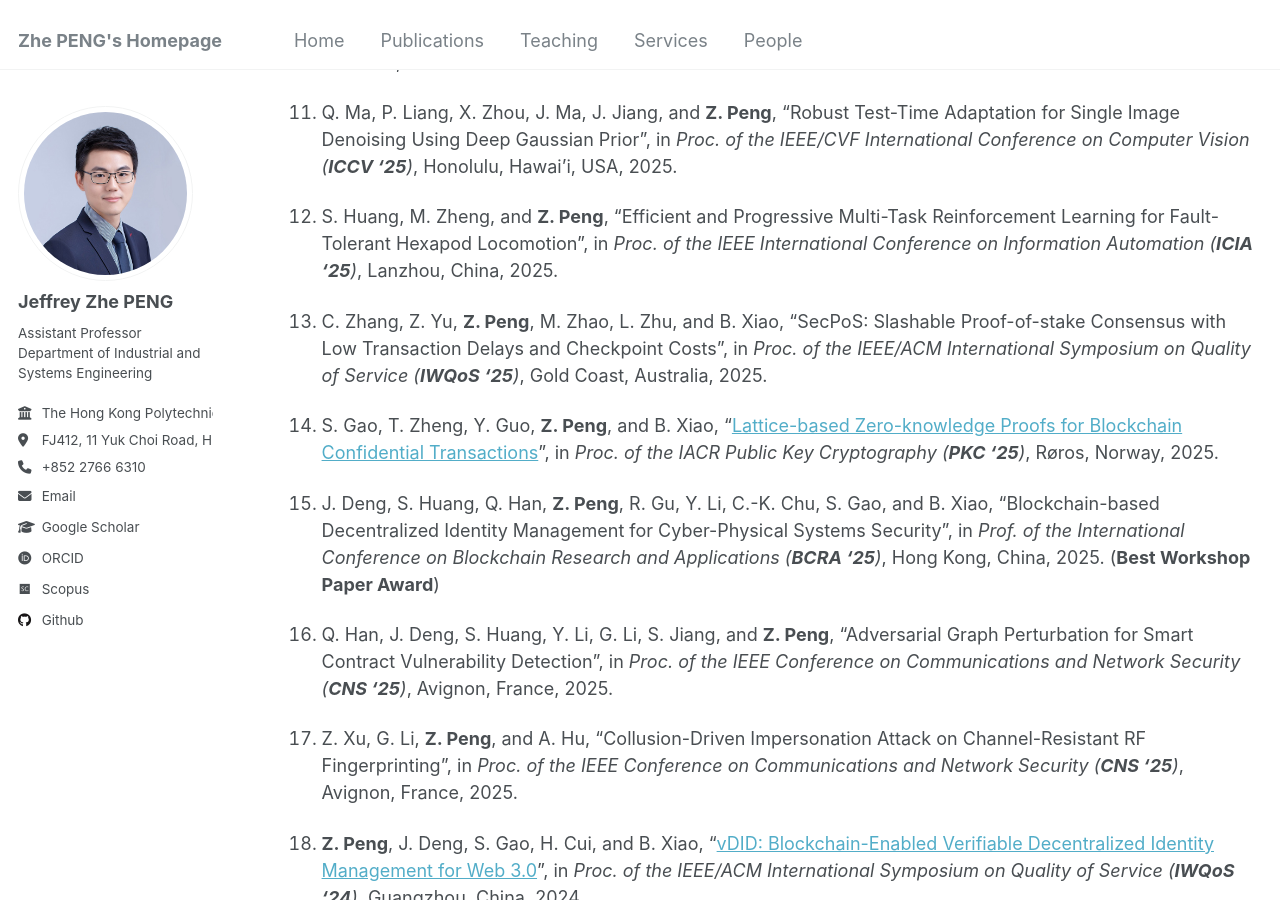
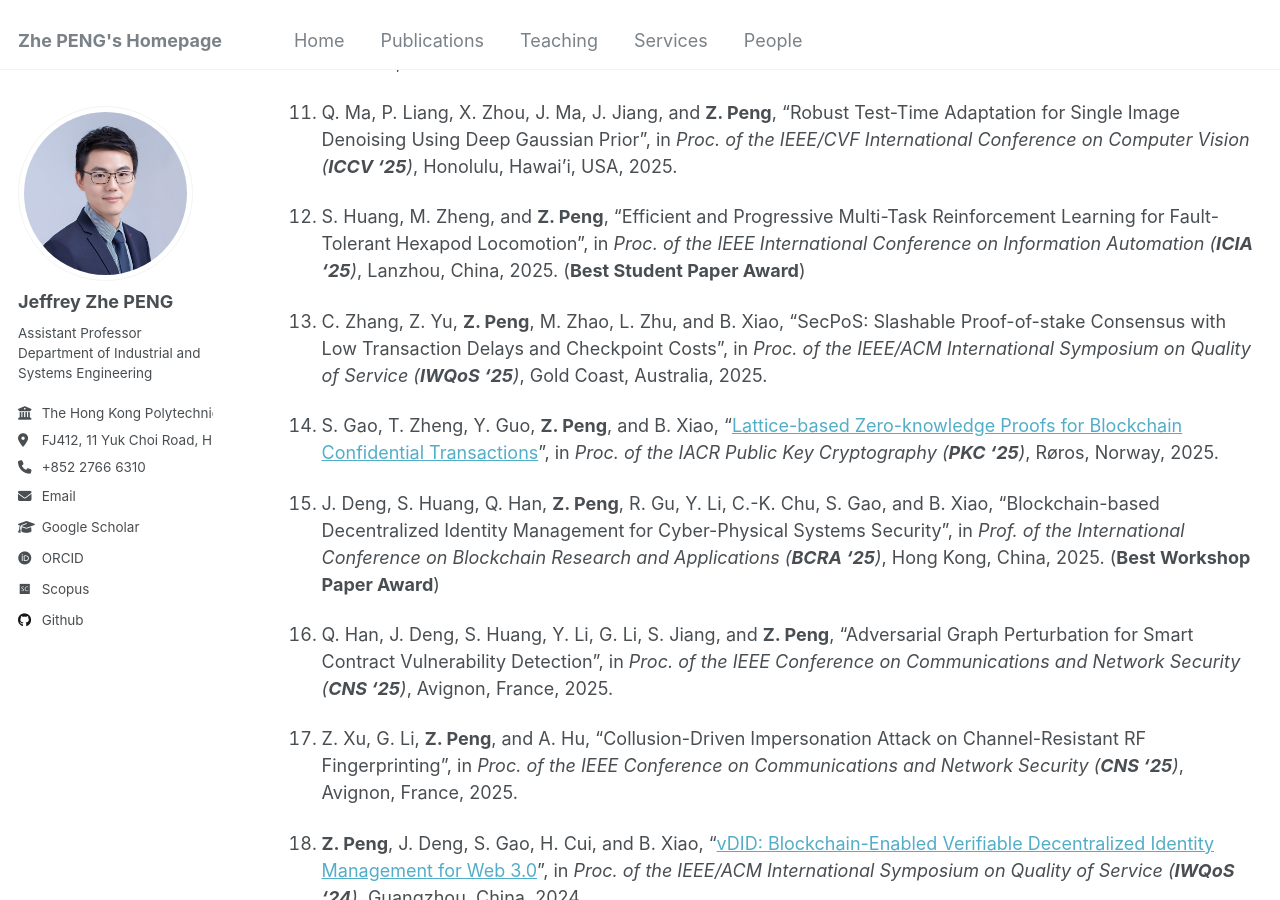
Before and after one commit to PENG-Zhe/peng-zhe.github.io, a Jekyll site: the page built from _pages/publications.md, in a window 1280 px wide and 900 px high, scrolled down 1016 px. Built offline with Jekyll 4.4.1, drawn with Linux system fonts in a browser that asks for light colours; some web fonts are replaced.

Commit message:
Update publications.md

```diff
--- a/_pages/publications.md
+++ b/_pages/publications.md
@@ -26,7 +26,7 @@ layout: archive
 
 1. Q. Ma, P. Liang, X. Zhou, J. Ma, J. Jiang, and **Z. Peng**, "Robust Test-Time Adaptation for Single Image Denoising Using Deep Gaussian Prior", in _Proc. of the IEEE/CVF International Conference on Computer Vision (**ICCV '25**)_, Honolulu, Hawai'i, USA, 2025.
 
-1. S. Huang, M. Zheng, and **Z. Peng**, "Efficient and Progressive Multi-Task Reinforcement Learning for Fault-Tolerant Hexapod Locomotion", in _Proc. of the IEEE International Conference on Information Automation (**ICIA '25**)_, Lanzhou, China, 2025.
+1. S. Huang, M. Zheng, and **Z. Peng**, "Efficient and Progressive Multi-Task Reinforcement Learning for Fault-Tolerant Hexapod Locomotion", in _Proc. of the IEEE International Conference on Information Automation (**ICIA '25**)_, Lanzhou, China, 2025. (**Best Student Paper Award**)
 
 1. C. Zhang, Z. Yu, **Z. Peng**, M. Zhao, L. Zhu, and B. Xiao, "SecPoS: Slashable Proof-of-stake Consensus with Low Transaction Delays and Checkpoint Costs", in _Proc. of the IEEE/ACM International Symposium on Quality of Service (**IWQoS '25**)_, Gold Coast, Australia, 2025.
 
```
